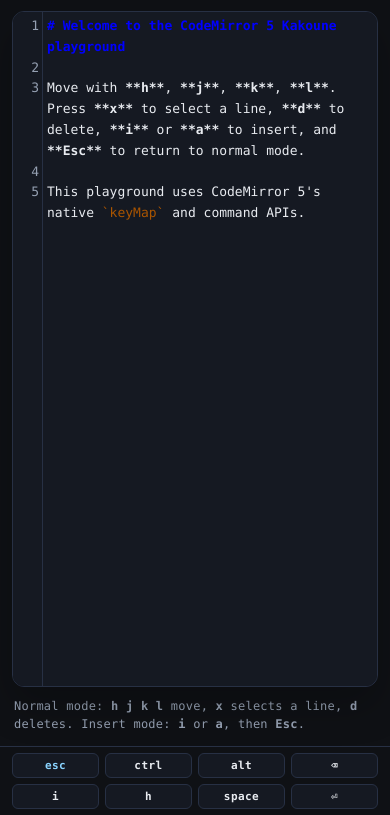
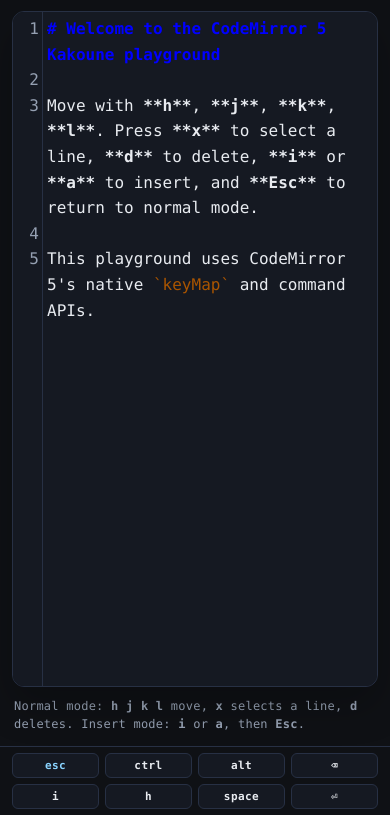
Before and after one commit to Yukaii/codemirror-kakoune, a website built with Vite: page apps/playground-cm5/index.html in a window 390 px wide. Shown: the part 29-844 px from the top of the page. Built offline with nearby package versions, Linux system fonts and the light colour scheme.

Commit message:
fix: prevent iOS editor zoom

```diff
--- a/apps/playground-cm5/index.html
+++ b/apps/playground-cm5/index.html
@@ -26,7 +26,7 @@
                 <span class="config-section-title">Appearance</span>
                 <label class="config-row" for="theme-select"><span>Theme</span><select id="theme-select"><option value="night">Night</option><option value="paper">Paper</option><option value="sepia">Sepia</option></select></label>
                 <label class="config-row" for="font-family-select"><span>Font family</span><select id="font-family-select"><option value="mono">System Mono</option><option value="sans">System Sans</option><option value="serif">System Serif</option></select></label>
-                <label class="config-row" for="font-size-select"><span>Font size</span><select id="font-size-select"><option value="13">Small</option><option value="14" selected>Medium</option><option value="16">Large</option></select></label>
+                <label class="config-row" for="font-size-select"><span>Font size</span><select id="font-size-select"><option value="16" selected>Small</option><option value="17">Medium</option><option value="18">Large</option></select></label>
               </div>
               <div class="config-section">
                 <span class="config-section-title">Editor</span>
--- a/apps/playground-cm5/main.ts
+++ b/apps/playground-cm5/main.ts
@@ -55,7 +55,7 @@
 
 const savedTheme = window.localStorage.getItem("codemirror-kakoune.cm5.theme") ?? "night";
 const savedFontFamily = window.localStorage.getItem("codemirror-kakoune.cm5.fontFamily") ?? "mono";
-const savedFontSize = window.localStorage.getItem("codemirror-kakoune.cm5.fontSize") ?? "15";
+const savedFontSize = window.localStorage.getItem("codemirror-kakoune.cm5.fontSize") ?? "17";
 if (themeSelect) {
   themeSelect.value = savedTheme;
   themeSelect.addEventListener("change", () => applyTheme(themeSelect.value));
--- a/apps/playground-cm5/style.css
+++ b/apps/playground-cm5/style.css
@@ -10,6 +10,9 @@
   line-height: 1.6;
 }
 
+/* iOS Safari zooms focused text inputs below 16px. */
+.CodeMirror textarea { font-size: 16px !important; }
+
 .CodeMirror-gutters {
   background: var(--panel);
   border-right: 1px solid var(--panel-border);
@@ -21,5 +24,5 @@
 .CodeMirror-selected { background: var(--selection); }
 
 @media (max-width: 768px) {
-  .CodeMirror { font-size: 13px; }
+  .CodeMirror { font-size: 16px; }
 }
--- a/packages/codemirror-kakoune-cm5/src/index.ts
+++ b/packages/codemirror-kakoune-cm5/src/index.ts
@@ -101,6 +101,10 @@
   W: selectCommands.w, B: selectCommands.b, X: selectCommands.x, D: selectCommands.d,
   I: (editor: Cm) => enterInsert(editor), A: (editor: Cm) => enterInsert(editor, true),
   U: selectCommands.u, "Shift-U": selectCommands.U,
+  h: selectCommands.h, j: selectCommands.j, k: selectCommands.k, l: selectCommands.l,
+  w: selectCommands.w, b: selectCommands.b, x: selectCommands.x, d: selectCommands.d,
+  i: (editor: Cm) => enterInsert(editor), a: (editor: Cm) => enterInsert(editor, true),
+  u: selectCommands.u,
   Esc: (editor: Cm) => setMode(editor, "select"),
   nofallthrough: true
 } as unknown as CodeMirror.KeyMap;
```
